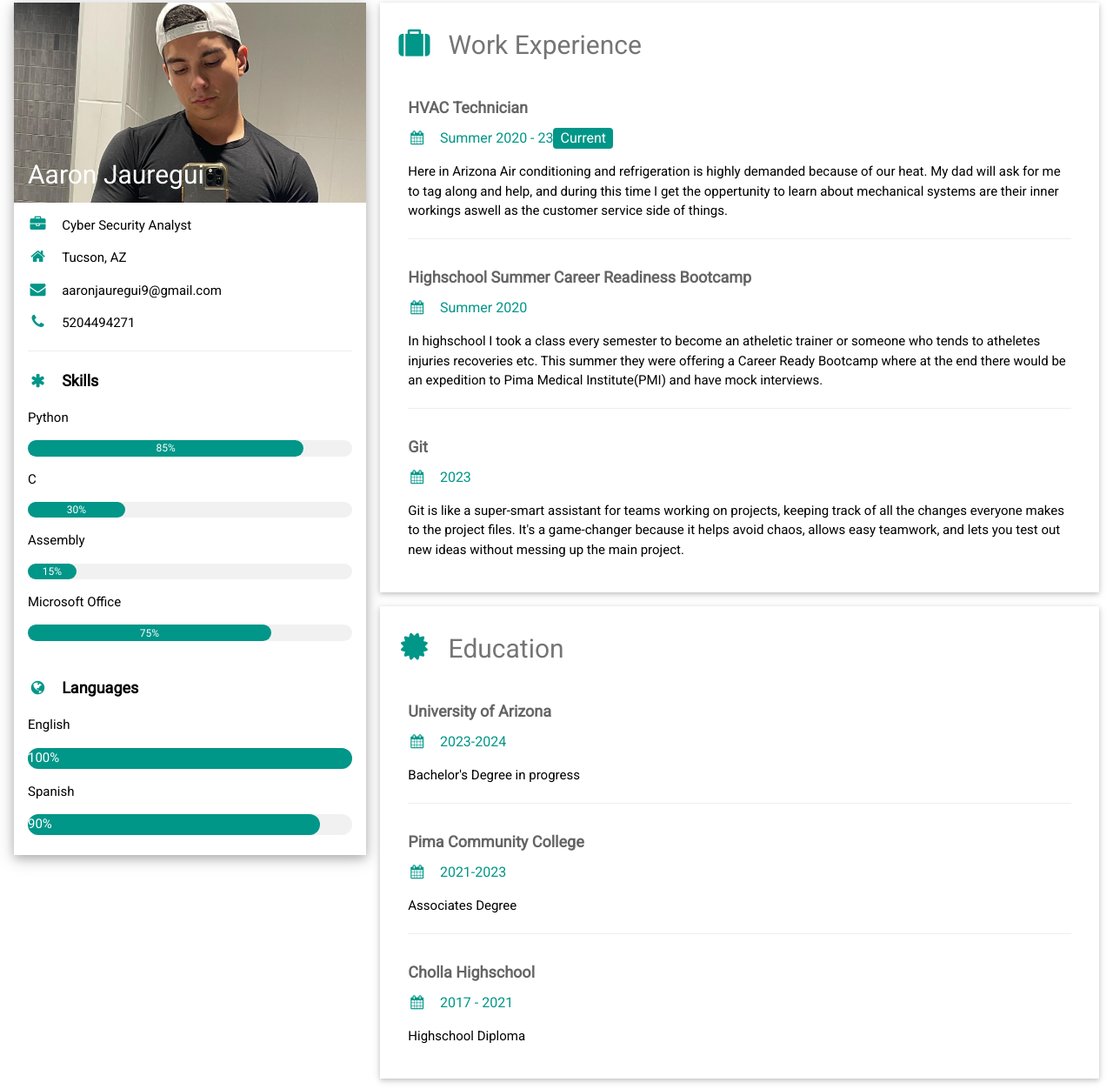
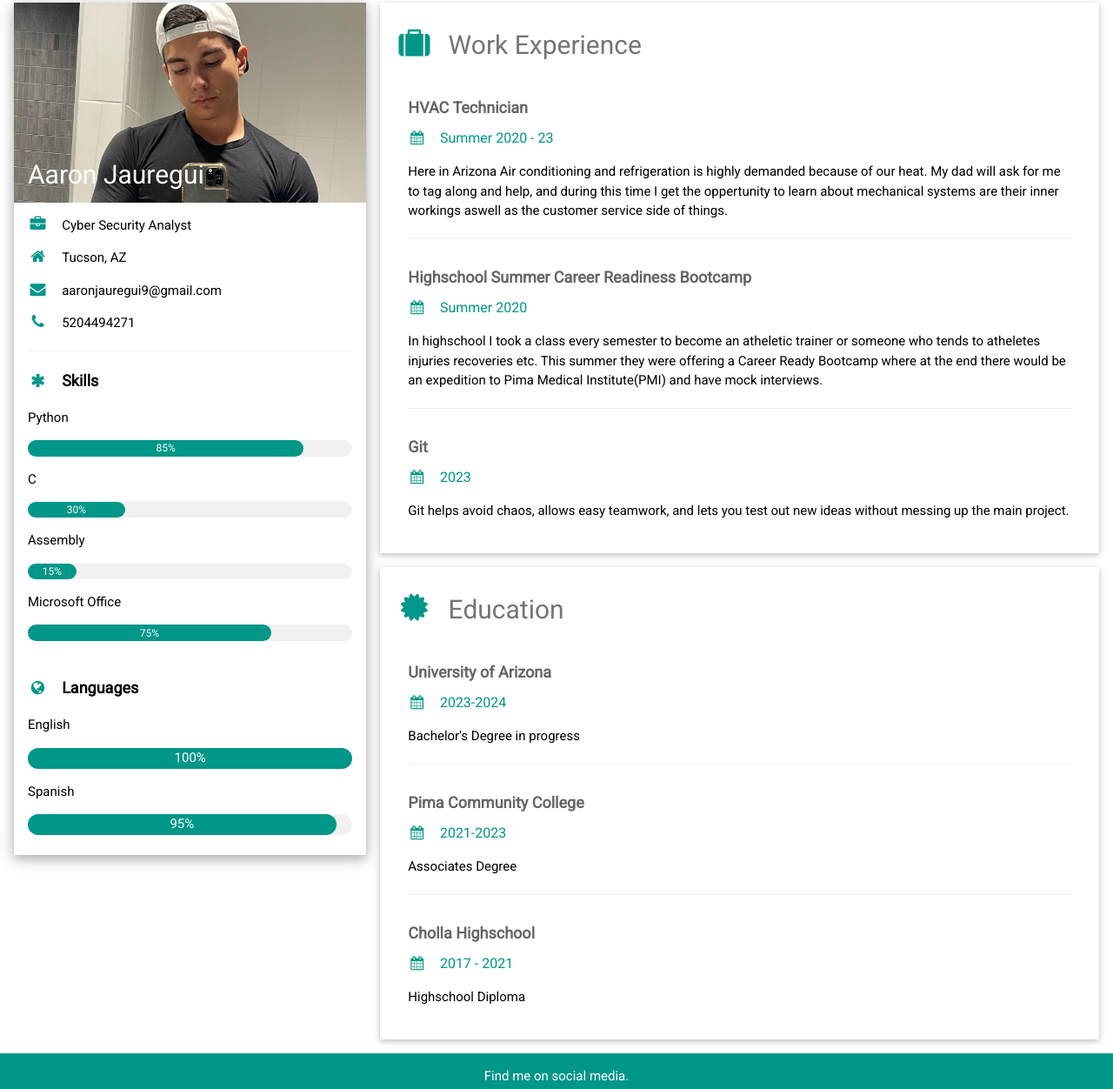
Before and after one commit to Spectre-AFK/Spectre-AFK.github.io, a plain HTML site: page index.html in a window 1280 px wide. Shown: the part 13-1265 px from the top of the page at 87% size. Drawn offline with nearby package versions, Linux system fonts and the light colour scheme.

Commit message:
more customization.

```diff
--- a/index.html
+++ b/index.html
@@ -60,11 +60,11 @@ html,body,h1,h2,h3,h4,h5,h6 {font-family: "Roboto", sans-serif}
           <p class="w3-large w3-text-theme"><b><i class="fa fa-globe fa-fw w3-margin-right w3-text-teal"></i>Languages</b></p>
           <p>English</p>
           <div class="w3-light-grey w3-round-xlarge">
-            <div class="w3-round-xlarge w3-teal" style="height:24px;width:100%">100%</div>
+            <div class="w3-round-xlarge w3-center w3-teal" style="height:24px;width:100%">100%</div>
           </div>
           <p>Spanish</p>
           <div class="w3-light-grey w3-round-xlarge">
-            <div class="w3-round-xlarge w3-teal" style="height:24px;width:90%">90%</div>
+            <div class="w3-round-xlarge w3-center w3-teal" style="height:24px;width:95%">95%</div>
           </div>
           <br>
         </div>
@@ -80,7 +80,7 @@ html,body,h1,h2,h3,h4,h5,h6 {font-family: "Roboto", sans-serif}
         <h2 class="w3-text-grey w3-padding-16"><i class="fa fa-suitcase fa-fw w3-margin-right w3-xxlarge w3-text-teal"></i>Work Experience</h2>
         <div class="w3-container">
           <h5 class="w3-opacity"><b>HVAC Technician</b></h5>
-          <h6 class="w3-text-teal"><i class="fa fa-calendar fa-fw w3-margin-right"></i>Summer 2020 - 23<span class="w3-tag w3-teal w3-round">Current</span></h6>
+          <h6 class="w3-text-teal"><i class="fa fa-calendar fa-fw w3-margin-right"></i>Summer 2020 - 23</h6>
           <p>Here in Arizona Air conditioning and refrigeration is highly demanded because of our heat. My dad will ask for me to tag along and help, and during this time I get the oppertunity to learn about mechanical systems are their inner workings aswell as the customer service side of things.</p>
           <hr>
         </div>
@@ -93,7 +93,7 @@ html,body,h1,h2,h3,h4,h5,h6 {font-family: "Roboto", sans-serif}
         <div class="w3-container">
           <h5 class="w3-opacity"><b>Git</b></h5>
           <h6 class="w3-text-teal"><i class="fa fa-calendar fa-fw w3-margin-right"></i>2023</h6>
-          <p>Git is like a super-smart assistant for teams working on projects, keeping track of all the changes everyone makes to the project files. It's a game-changer because it helps avoid chaos, allows easy teamwork, and lets you test out new ideas without messing up the main project. </p><br>
+          <p>Git helps avoid chaos, allows easy teamwork, and lets you test out new ideas without messing up the main project. </p><br>
         </div>
       </div>
 
```
